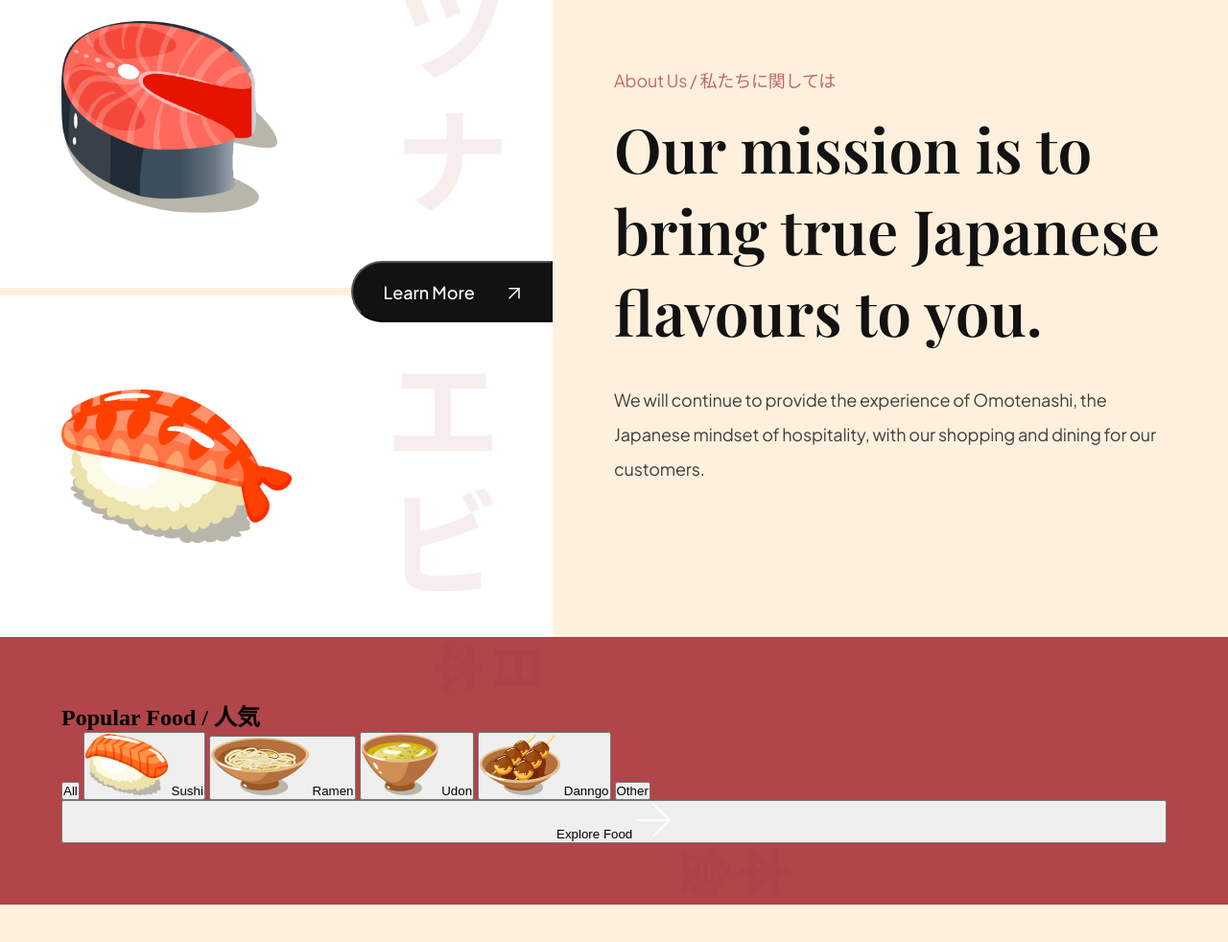
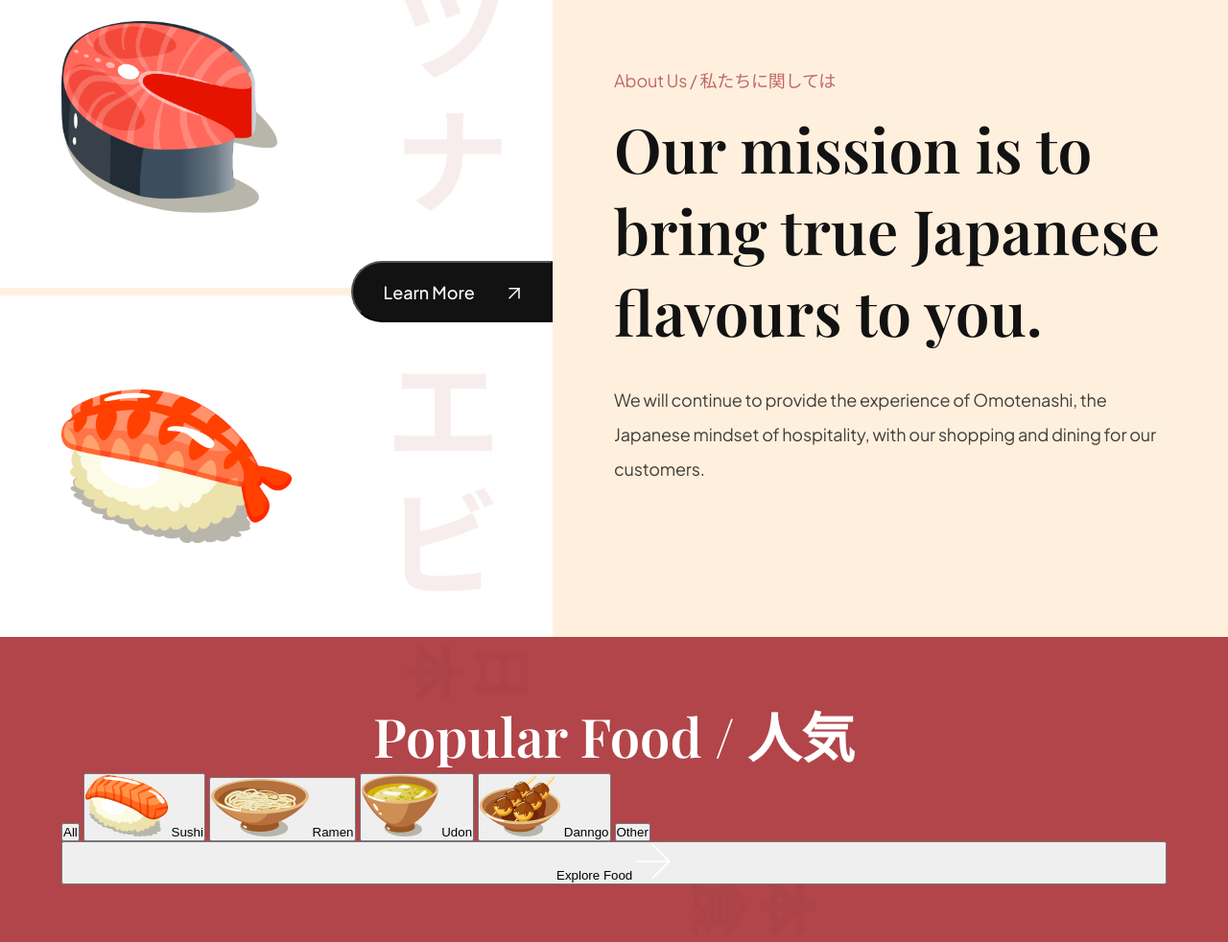
Before and after one commit to nainoaktv/bamboozled, a website built with Vite: page index.html in a window 1280 px wide. Shown: the part 850-1832 px from the top of the page at 96% size. Before the commit the page ends 1793 px from the top, so only its background shows below. Built offline with nearby package versions, Linux system fonts and the light colour scheme.

Commit message:
add style to title for popular foods

```diff
--- a/css/sections/popular.css
+++ b/css/sections/popular.css
@@ -12,3 +12,12 @@
 
   overflow: hidden;
 }
+
+.popular-foods__title {
+  font-size: 56px;
+  font-family: var(--playfair-display);
+  font-weight: 600;
+  line-height: 78px;
+  color: #fff;
+  text-align: center;
+}
```
